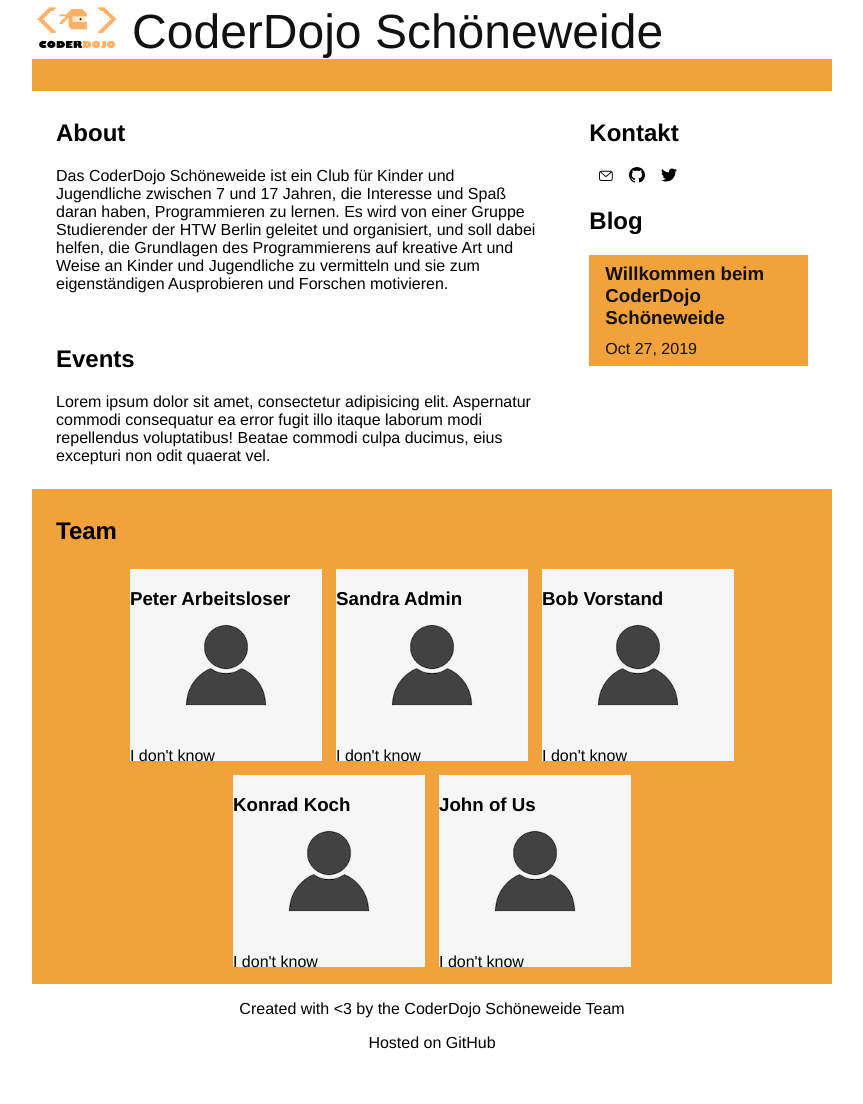
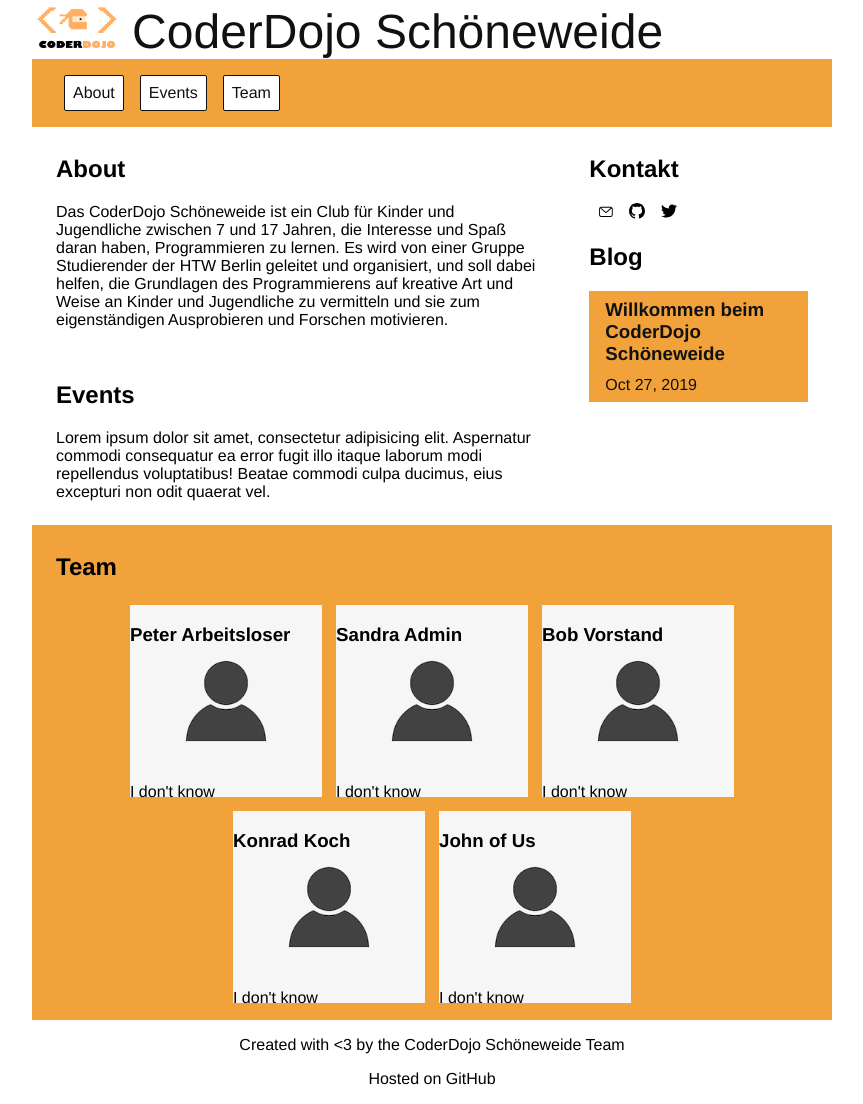
Before and after one commit to Coderdojo-Schoeneweide/coderdojo-schoneweide.github.io, a Jekyll site: the page built from index.md, in a window 1280 px wide. Shown: the whole page, without its empty margins (208-1071 px from the left). Built offline with Jekyll 4.4.1, drawn with Linux system fonts in a browser that asks for light colours; before the commit the page ends 1068 px from its top, so only the background shows below that.

Commit message:
Fixed nav menu and added wrapper to post layout

```diff
--- a/_includes/header.html
+++ b/_includes/header.html
@@ -9,7 +9,6 @@
         </a>
     </div>
 
-    {%- if page_paths -%}
     <div class="background-main wrapper">
         <nav class="site-nav">
             <input type="checkbox" id="nav-trigger" class="nav-trigger" />
@@ -22,16 +21,10 @@
             </label>
 
             <ul class="trigger">
-                    {%- for path in page_paths -%}
-                    {%- assign my_page = site.pages | where: "path", path | first -%}
-                    {%- if my_page.title -%}
-                    <li>
-                        <a href="{{ my_page.url | relative_url }}">{{ my_page.title | escape }}</a>
-                    </li>
-                    {%- endif -%}
-                    {%- endfor -%}
+                <li><a href="{{ site.url }}#about">About</a></li>
+                <li><a href="{{ site.url }}#events">Events</a></li>
+                <li><a href="{{ site.url }}#team">Team</a></li>
             </ul>
         </nav>
     </div>
-    {%- endif -%}
 </header>
--- a/_layouts/post.html
+++ b/_layouts/post.html
@@ -1,6 +1,7 @@
 ---
 layout: default
 ---
+<div class="wrapper">
     <article class="post h-entry" itemscope itemtype="http://schema.org/BlogPosting">
 
       <header class="post-header">
@@ -25,3 +26,4 @@ layout: default
 
       <a class="u-url" href="{{ page.url | relative_url }}" hidden></a>
     </article>
+</div>
--- a/assets/main.scss
+++ b/assets/main.scss
@@ -56,7 +56,7 @@ header {
   }
 
   nav {
-    padding: 1rem 2rem;
+    padding: 1rem 1.5rem;
 
     input, label {
       display: none;
@@ -72,6 +72,7 @@ header {
         border: 1px solid $color-dark;
         border-radius: 2px;
         padding: 0.5rem;
+        margin: 0 0.5rem;
         background-color: $color-light;
       }
     }
```
Lines whose indentation alone changed are shown as unchanged.
